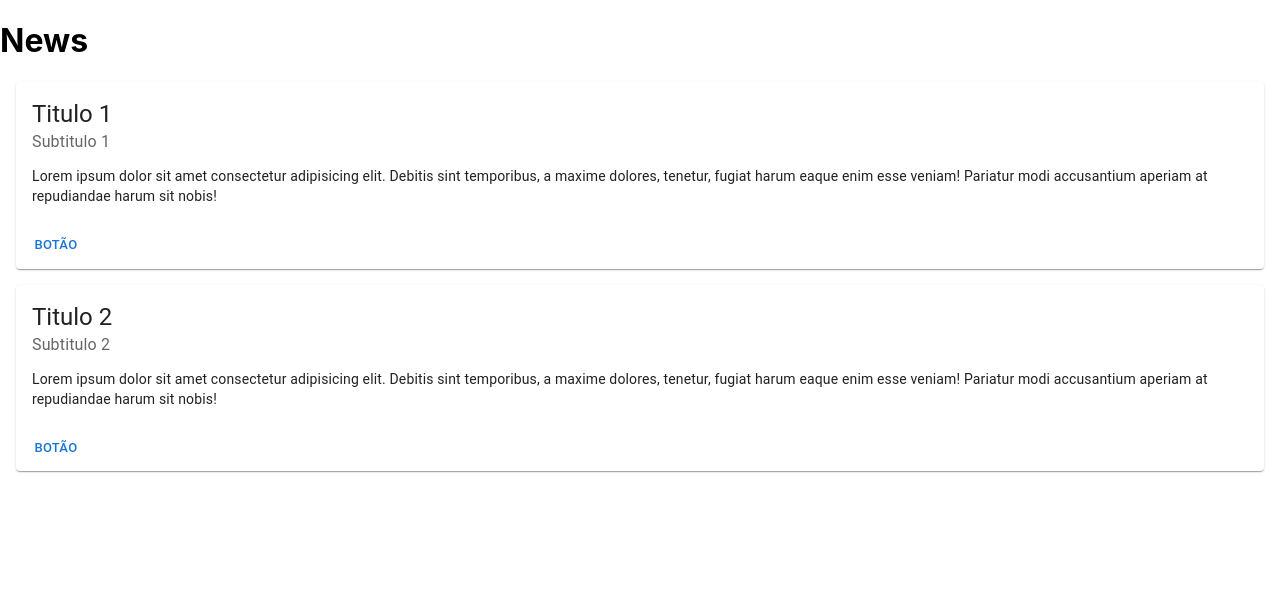
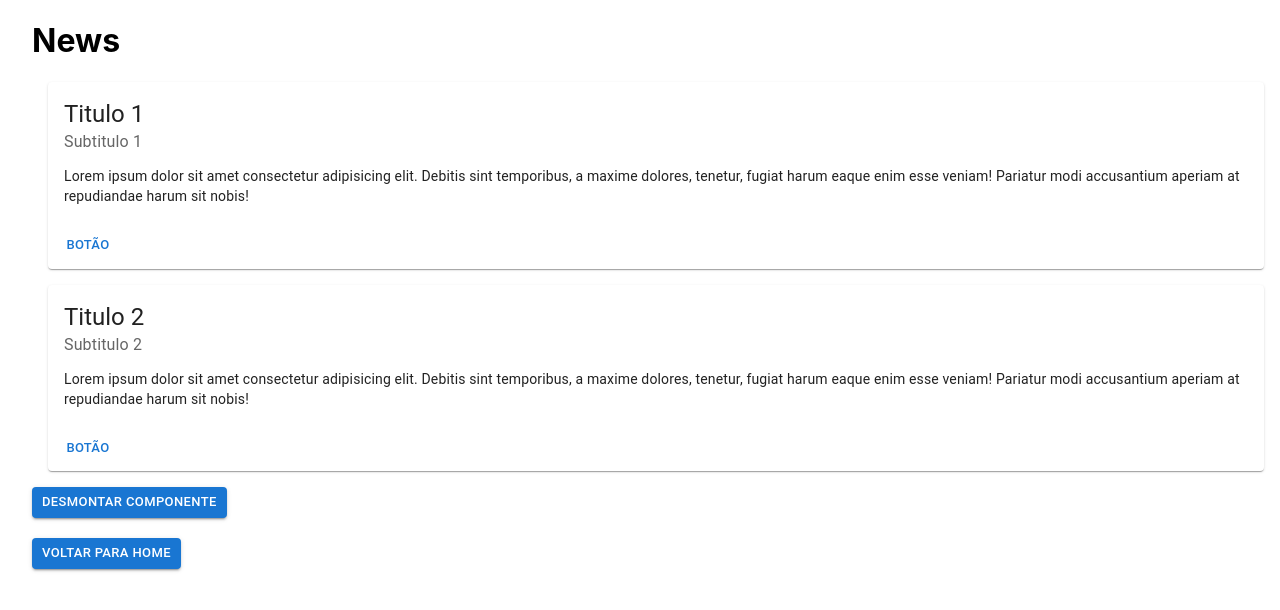
Before and after one commit to ravifel/curso-react-js, a React (Create React App) app: page /news in a window 1280 px wide. Shown: the top 610 px of the page. Built offline with nearby package versions, Linux system fonts and the light colour scheme.

Commit message:
adicionando o 'useEffect' e o 'useState'

```diff
--- a/src/components/Item/Item.jsx
+++ b/src/components/Item/Item.jsx
@@ -6,16 +6,12 @@ import CardContent from "@mui/material/CardContent";
 import Button from "@mui/material/Button";
 import Typography from "@mui/material/Typography";
 
-const bull = (
-  <Box
-    component="span"
-    sx={{ display: "inline-block", mx: "2px", transform: "scale(0.8)" }}
-  >
-    •
-  </Box>
-);
+export default function Item(props) {
+  React.useEffect(() => {
+    console.log("O componente foi montado !!!");
+    //return () => console.log("O componente foi desmontado !!!");
+  }, []);
 
-export default function Item(props) {
   return (
     <Card sx={{ minWidth: 275, margin: "1em" }}>
       <CardContent>
@@ -33,8 +29,13 @@ export default function Item(props) {
         </Typography>
       </CardContent>
       <CardActions>
-        <Button size="small" onClick={props.funcaoBotao}>Botão</Button>
+        <Button size="small" onClick={props.funcaoBotao}>
+          Botão
+        </Button>
       </CardActions>
     </Card>
   );
 }
+
+//o "useEffect" ajudaa controlar o componente de carregamento
+//rodar blocos de códigos de algum "State" for alterado
--- a/src/pages/counter/Counter.jsx
+++ b/src/pages/counter/Counter.jsx
@@ -1,19 +1,39 @@
-import React from "react";
+import React, { useEffect } from "react";
 import { useState } from "react";
+import Button from "@mui/material/Button";
+import { Link } from "react-router-dom";
 
 export default function Counter() {
   const [contador, setContador] = useState(0);
+
+  useEffect(() => {
+    console.log("Testando o useEffect !!!");
+    // return () => console.log("O componente foi desmontado !!!");
+  }, []);
+  //está sendo passado um callback para essa função
+  //toda vez que o componente é recarregado vai aparecer a mensagem no concole.log
 
   const incrementarContador = () => {
     setContador(contador + 1);
   };
 
   return (
-    <div style={{marginLeft: "2em"}}>
-      <h1>Counter</h1>
-      <h1>Teste de State</h1>
-      <h3>{contador}</h3>
-      <button onClick={incrementarContador}>Aumentar</button>
+    <div style={{ marginLeft: "2em" }}>
+      <h3>Counter</h3>
+      <h3>Teste de State</h3>
+      <h1>{contador}</h1>
+      <Button onClick={incrementarContador} size="small" variant="contained">
+        Aumentar Contador
+      </Button>
+
+      <br />
+      <br />
+
+      <Link to="/">
+        <Button to="/" size="small" variant="contained">
+          Voltar para Home
+        </Button>
+      </Link>
     </div>
   );
 }
--- a/src/pages/home/Home.jsx
+++ b/src/pages/home/Home.jsx
@@ -1,9 +1,24 @@
-import React from 'react'
+import { Button } from "@mui/material";
+import React from "react";
+import { Link } from "react-router-dom";
 
 export default function Home() {
   return (
-    <div style={{marginLeft: "2em"}}>
+    <div style={{ marginLeft: "2em" }}>
       <h1>Home</h1>
+      <Link to="/news" >
+        <Button to="/news" size="small" variant="contained">
+          Página News
+        </Button>
+      </Link>
+
+      <br />
+      <br />
+      <Link to="/counter" >
+        <Button to="/counter" size="small" variant="contained">
+          Página Counter
+        </Button>
+      </Link>
     </div>
-  )
+  );
 }
--- a/src/pages/news/News.jsx
+++ b/src/pages/news/News.jsx
@@ -1,7 +1,10 @@
-import React from "react";
+import React, { useState } from "react";
 import Item from "../../components/Item/Item";
+import Button from "@mui/material/Button";
+import { Link } from "react-router-dom";
 
 export default function News() {
+  const [hideItem, setHideItem] = useState(false);
 
   var news = [
     { titulo: "Titulo 1", subTitulo: "Subtitulo 1" },
@@ -9,11 +12,35 @@ export default function News() {
   ];
 
   return (
-    <div>
+    <div style={{ marginLeft: "2em" }}>
       <h1>News</h1>
-      {news.map((noticia, key) => (
-        <Item key={key} titulo={noticia.titulo} subTitulo={noticia.subTitulo} />
-      ))}
+      {hideItem === false
+        ? news.map((noticia, key) => (
+            <Item
+              key={key}
+              titulo={noticia.titulo}
+              subTitulo={noticia.subTitulo}
+            />
+          ))
+        : null}
+
+      <Button
+        onClick={() => setHideItem(!hideItem)}
+        size="small"
+        variant="contained"
+      >
+        {/* Nome do Botão */}
+        {hideItem === false ? "Desmontar Componente" : "Montar Componente"}
+      </Button>
+
+      <br />
+      <br />
+
+      <Link to="/">
+        <Button size="small" variant="contained">
+          Voltar para Home
+        </Button>
+      </Link>
     </div>
   );
 }
```
